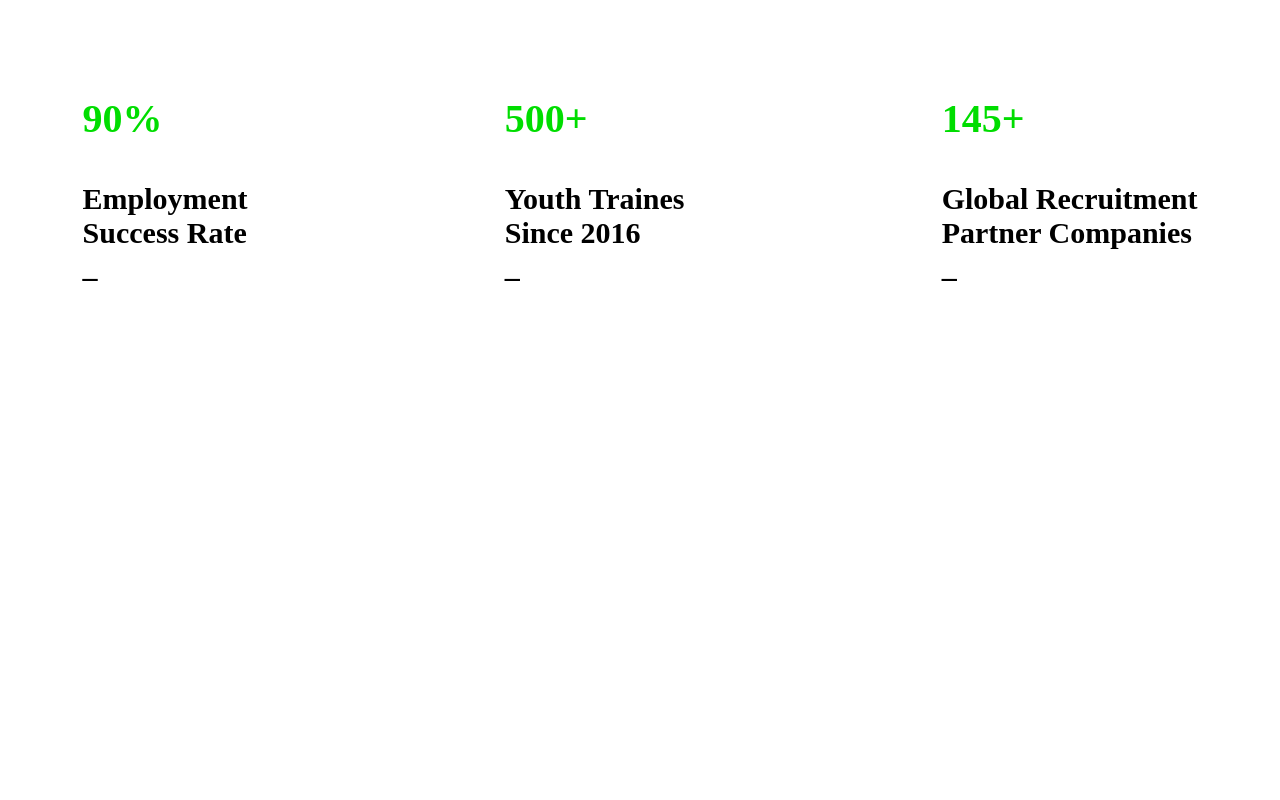
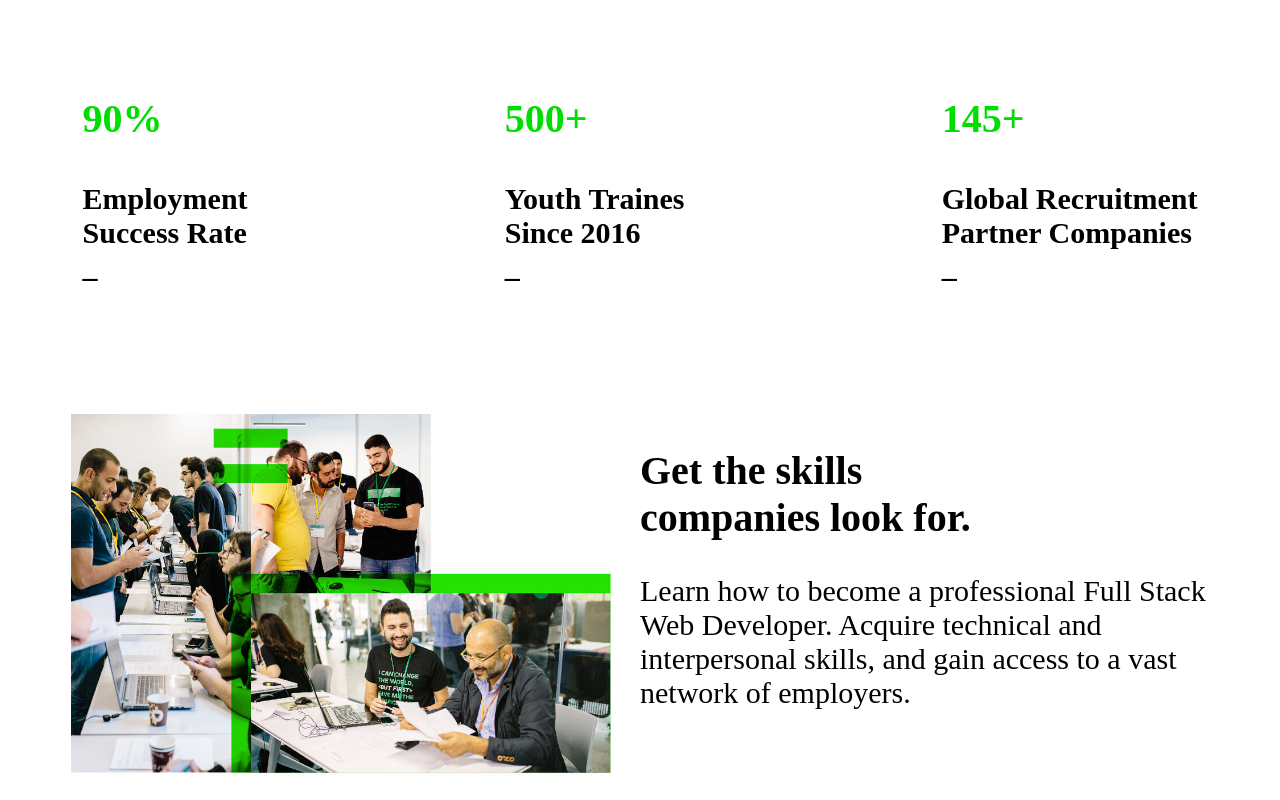
Before and after one commit to HawraaYounes/sefactoryclone-frontend, a plain HTML site: page index.html in a window 1280 px wide. Shown: the part 1053-1853 px from the top of the page. Before the commit the page ends 1386 px from the top, so only its background shows below. Drawn offline with Linux system fonts and the light colour scheme.

Commit message:
Adding the third section of the website

```diff
--- a/index.html
+++ b/index.html
@@ -49,9 +49,15 @@
                     <p class="black-txt">Global Recruitment<br> Partner Companies<br>_</p>
                 </div>
             </div>
-            <!-- ------------------------------- -->
-
-            <!-- ----------------------------------- -->
+            <div class="third-section flex flex-wrap space-btw padding">
+                <div class="image-div">
+                    <img src="./images/Artboard+4_402x-100.png" alt="image">
+                </div>
+                <div class="third-section-text">
+                    <h2>Get the skills <br><strong>companies look for.</strong></h2>
+                    <p>Learn how to become a professional Full Stack Web Developer. Acquire technical and interpersonal skills, and gain access to a vast network of employers.</p>
+                </div>
+            </div>
         </div>
     </body>
 </html>
--- a/styles/styles.css
+++ b/styles/styles.css
@@ -79,3 +79,23 @@
     font-size: 30px;
     font-weight: bold;
 }
+.third-section{
+    margin-top: 5%;
+    width: 100%;
+}
+.image-div{
+    max-width: 50%;
+}
+.image-div img{
+    width:100%;
+}
+.third-section-text{
+    color:black;
+    width: 50%;
+}
+.third-section-text h2{
+    font-size: 40px;
+}
+.third-section-text p{
+    font-size: 30px;
+}
```
